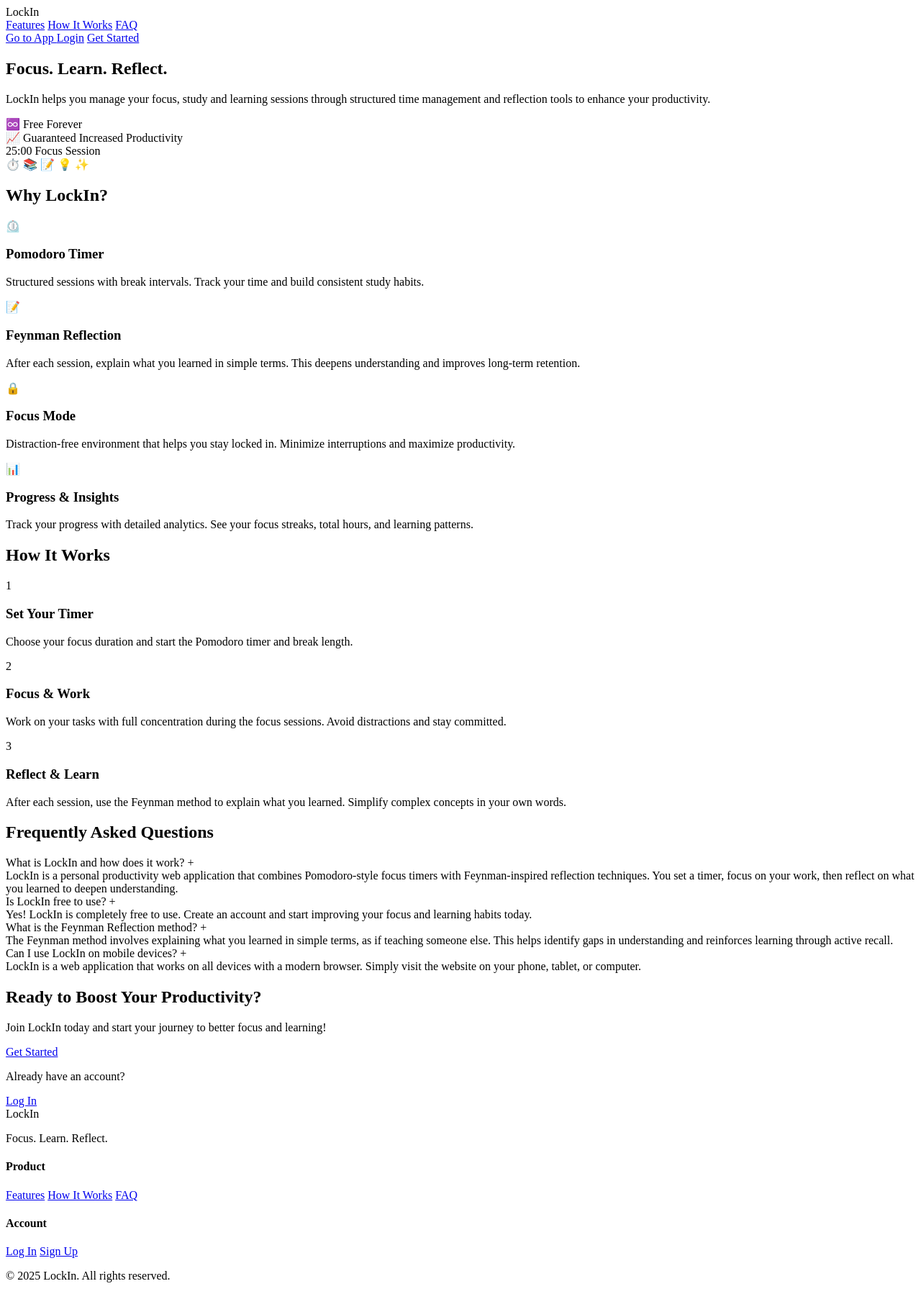
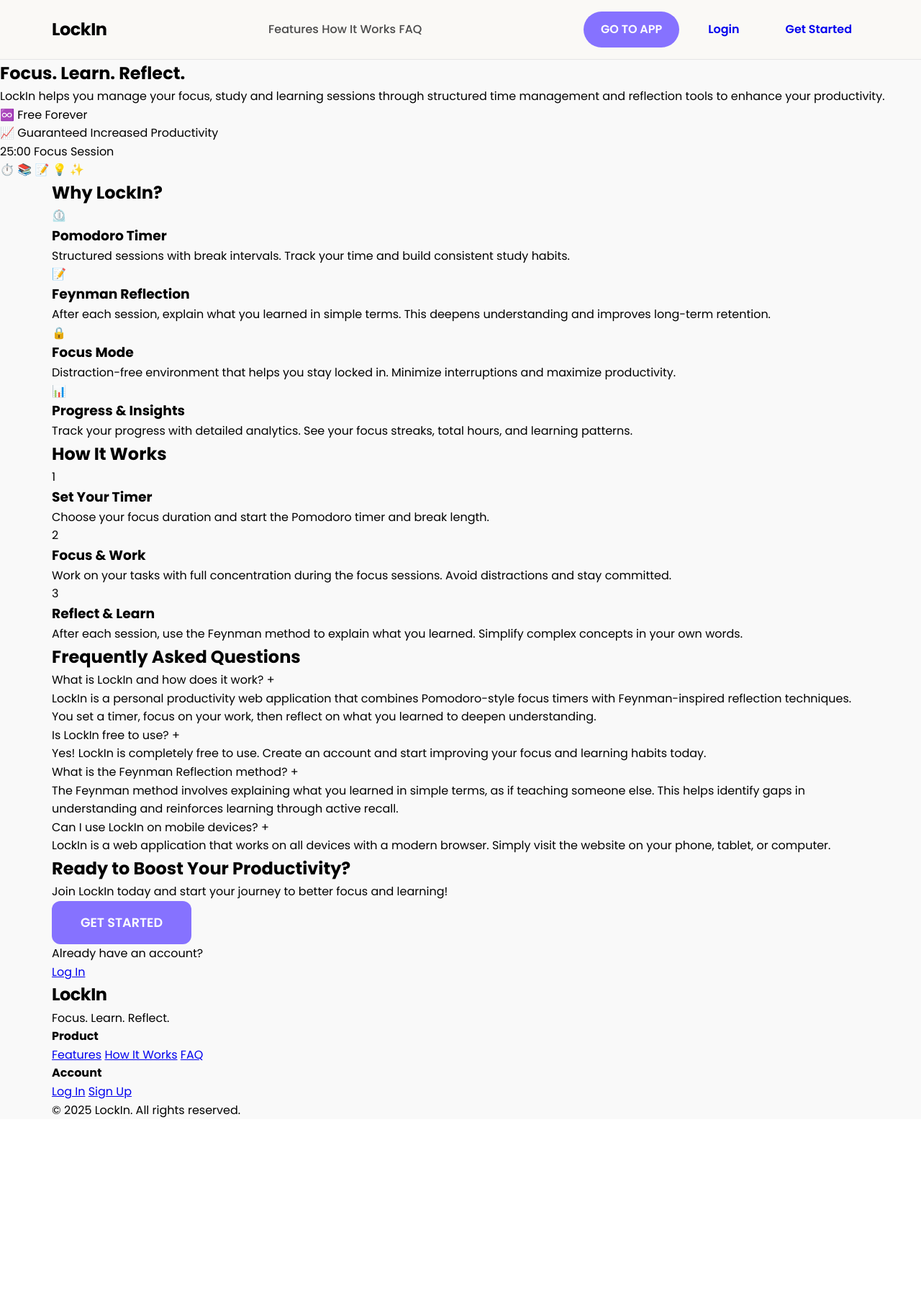
Before and after one commit to Klomegah/FinalProject_Klomegah, a PHP site: page /LandingPages/landing.html in a window 1280 px wide. Shown: the whole page at 72% size. After the commit the page ends 1553 px from the top, so only its background shows below. Run offline with PHP 8.4, Linux system fonts and the light colour scheme.

Commit message:
refactor landing.css to enhance styling and layout for navigation and buttons

```diff
--- a/LandingPages/landing.css
+++ b/LandingPages/landing.css
@@ -1 +1,165 @@
 @import url('https://fonts.googleapis.com/css2?family=Poppins:ital,wght@0,100;0,200;0,300;0,400;0,500;0,600;0,700;0,800;0,900;1,100;1,200;1,300;1,400;1,500;1,600;1,700;1,800;1,900&display=swap');
+
+/*
+
+Color scheme : Purple accent matching LockIn brand.
+
+*/
+
+/* base styles */
+
+*{
+    margin:0;
+    padding:0;
+    box-sizing: border-box;
+}
+
+:root{
+    /*Colour Palette - Matching signup/login pages*/
+    --accent-color: #8672FF;
+    --base-color: #FFFFFF;
+    --text-color: #000000;
+    --input-color:#F3F0FF;
+    --primary-purple:#8672FF;
+    --primary-purple-dark:#6B4EFF;
+    --primary-purple-light:#A890FF;
+    --bg-off-white:#F9F9F9;
+    --bg-white:#FFFFFF;
+    --text-dark:#1A1A1A;
+    --text-medium:#4A4A4A;
+    --text-light:#6B6B6B;
+    --border-light:#E5E5E5;
+
+    /* Typography */
+    --font-sans: 'Poppins', Segoe UI, sans-serif;
+
+    /* Spacing */
+    --spacing-xs: 0.5rem;
+    --spacing-sm: 1rem;
+    --spacing-md: 2rem;
+    --spacing-lg: 4rem;
+    --spacing-xl: 6rem;
+
+    /* Transitions */
+    --transition-fast: 0.2s ease;
+    --transition-medium: 0.3s ease;
+    --transition-slow: 0.5s ease;
+
+}
+
+html{
+    scroll-behavior: smooth;
+}
+
+body{
+    font-family: var(--font-sans);
+    background-color: var(--bg-off-white);
+    color: var(--text-color);
+    line-height: 1.6;
+    overflow: hidden;
+    font-size: 12pt;
+}
+
+.container{
+    max-width: 1200px;
+    margin: 0 auto;
+    padding: 0 var(--spacing-md);
+}
+
+
+/* Navigation Bar */
+
+.navbar{
+    display: fixed;
+    top:0;
+    left: 0;
+    right:0;
+    background:rgba(250, 249, 246,0.95);
+    backdrop-filter: blur(10px);
+    -webkit-backdrop-filter: blur(10px);
+    border-bottom: 1px solid var(--border-light);
+    z-index: 1000;
+    padding: var(--spacing-sm) 0;
+    transition: all var(--transition-normal);
+
+}
+
+.nav-container{
+    max-width: 1200px;
+    margin: 0 auto;
+    padding: 0 var(--spacing-md);
+    display: flex;
+    justify-content: space-between;
+    align-items: center;
+}
+
+.logo{
+    font-size: 1.5rem;
+    font-weight: 700;
+    letter-spacing: -0.02em;
+}
+
+.logo-text{
+    font-size: 1.5rem;
+    font-weight: 700;
+    letter-spacing: -0.02em;
+}
+
+.nav-links a {
+    color: var(--text-medium);
+    text-decoration: none;
+    font-weight: 500;
+    transition: color var(--transition-fast);
+    position: relative;
+
+}
+
+.nav-links a:hover {
+    color: var(--primary-purple);
+}
+
+.nav-actions {
+    display: flex;
+    gap: var(--spacing-sm);
+    align-items: center;
+}
+
+/* buttons */
+
+.btn-primary,
+.btn-secondary,
+.btn-primary-large,
+.btn-outline-large{
+    padding: 0.75rem 1.5rem;
+    border-radius: 8px;
+    font-weight: 600;
+    text-decoration: none;
+    display: inline-block;
+    transition: all var(--transition-normal);
+    border: none;
+    cursor: pointer;
+    font-size: 1rem;
+}
+
+.btn-primary,
+.btn-primary-large{
+    background-color: var(--accent-color);
+    color: var(--base-color);
+    border-radius: 1000px;
+    text-transform: uppercase;
+    font-weight: 600;
+}
+
+.btn-primary:hover,
+.btn-primary-large:hover{
+    background-color: var(--text-color);
+    transform: translateY(-2px);
+    box-shadow: 0 4px 12px rgba(134,114,255,0.3);
+}
+
+.btn-primary-large{
+    padding: 1rem 2.5rem;
+    font-size: 1.1rem;
+    font-weight: 600;
+    border-radius: 12px;
+}
```
